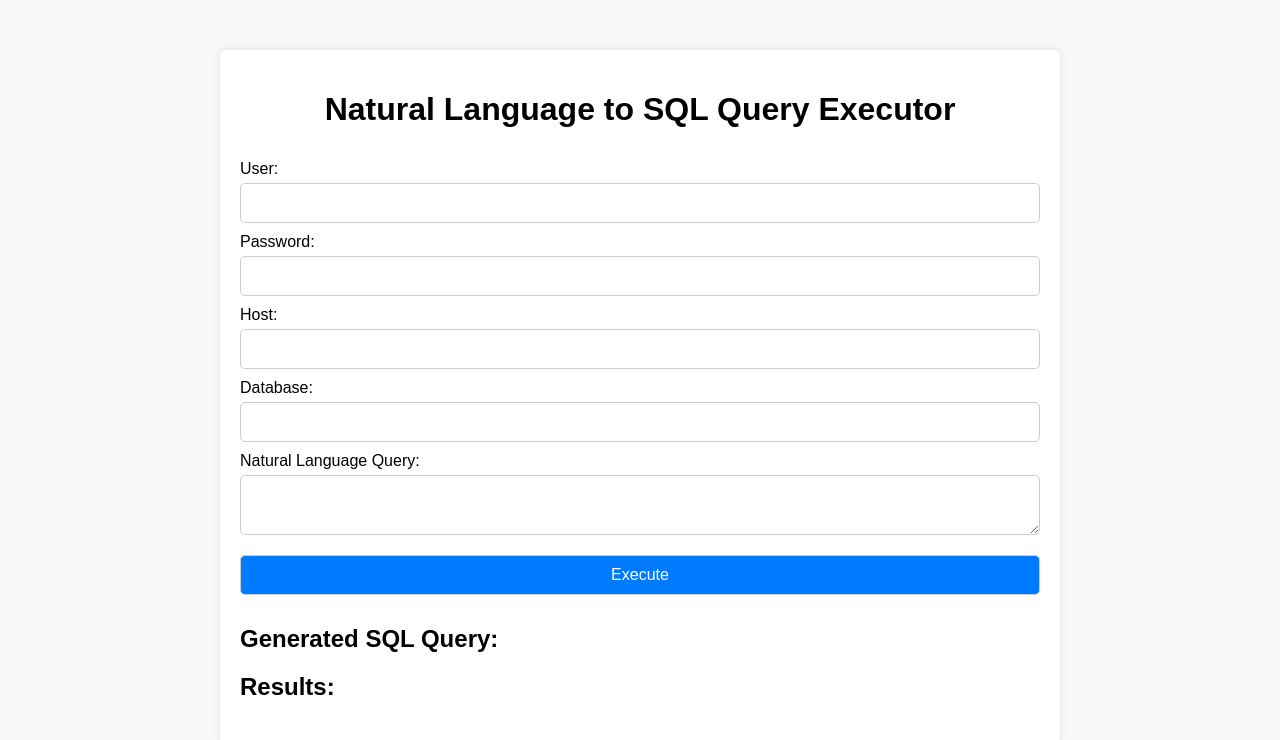
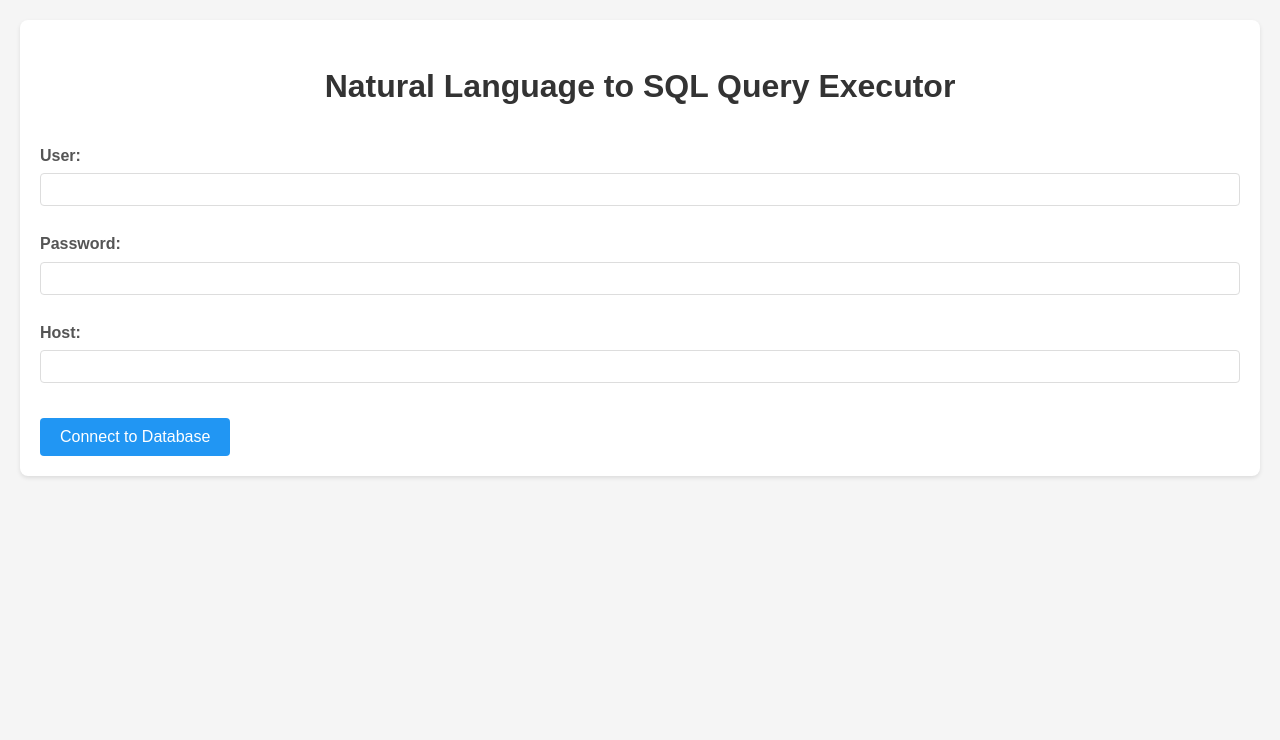
Before and after one commit to amitgupta0220/Natural_language_to_SQL, a Flask app: page / in a window 1280 px wide. Shown: the top 740 px of the page. Run offline with Flask 3, Linux system fonts and the light colour scheme.

Commit message:
added dynamic database handling

```diff
--- a/app.py
+++ b/app.py
@@ -96,6 +96,19 @@ Remember to:
 - Use appropriate data types in comparisons"""
     return prompt
 
+# Function to fetch available databases
+def fetch_databases(user, password, host):
+    try:
+        conn = mysql.connector.connect(user=user, password=password, host=host)
+        if conn.is_connected():
+            cursor = conn.cursor()
+            cursor.execute("SHOW DATABASES")
+            databases = [db[0] for db in cursor.fetchall() if db[0] not in ['information_schema', 'performance_schema', 'mysql', 'sys']]
+            conn.close()
+            return databases, None
+    except Error as e:
+        return None, f"Error connecting to database: {str(e)}"
+
 @app.route('/')
 def index():
     return render_template('index.html')
@@ -147,5 +160,19 @@ def download():
         download_name='query_results.csv'
     )
 
+@app.route('/fetch-databases', methods=['POST'])
+def get_databases():
+    user = request.form['user']
+    password = request.form['password']
+    host = request.form['host']
+
+    if user and host:
+        databases, error = fetch_databases(user, password, host)
+        if error:
+            return jsonify({"error": error})
+        return jsonify({"databases": databases})
+    else:
+        return jsonify({"error": "Please provide user and host information."})
+
 if __name__ == '__main__':
     app.run(debug=True)
--- a/static/styles.css
+++ b/static/styles.css
@@ -1,70 +1,136 @@
 body {
     font-family: Arial, sans-serif;
+    line-height: 1.6;
     margin: 0;
-    padding: 0;
-    background-color: #f8f8f8;
+    padding: 20px;
+    background-color: #f5f5f5;
 }
 
 .container {
-    max-width: 800px;
-    margin: 50px auto;
+    max-width: 1200px;
+    margin: 0 auto;
+    background-color: white;
     padding: 20px;
-    background-color: #fff;
-    box-shadow: 0 0 10px rgba(0, 0, 0, 0.1);
-    border-radius: 5px;
+    border-radius: 8px;
+    box-shadow: 0 2px 4px rgba(0, 0, 0, 0.1);
 }
 
 h1 {
+    color: #333;
     text-align: center;
+    margin-bottom: 30px;
 }
 
-form {
-    display: flex;
-    flex-direction: column;
+h2 {
+    color: #444;
+    margin-top: 20px;
+}
+
+.form-group {
+    margin-bottom: 15px;
 }
 
 label {
+    display: block;
+    margin-bottom: 5px;
+    color: #555;
+    font-weight: bold;
+}
+
+input[type="text"],
+input[type="password"],
+select,
+textarea {
+    width: 100%;
+    padding: 8px;
+    border: 1px solid #ddd;
+    border-radius: 4px;
+    box-sizing: border-box;
+    margin-bottom: 10px;
+}
+
+textarea {
+    height: 100px;
+    resize: vertical;
+}
+
+button {
+    background-color: #4CAF50;
+    color: white;
+    padding: 10px 20px;
+    border: none;
+    border-radius: 4px;
+    cursor: pointer;
+    font-size: 16px;
     margin-top: 10px;
 }
 
-input, textarea, button {
-    margin-top: 5px;
-    padding: 10px;
-    font-size: 16px;
-    border: 1px solid #ccc;
-    border-radius: 5px;
+button:hover {
+    background-color: #45a049;
 }
 
-button {
-    margin-top: 20px;
-    background-color: #007bff;
-    color: white;
-    cursor: pointer;
+#connect-btn {
+    background-color: #2196F3;
 }
 
-button:hover {
-    background-color: #0056b3;
+#connect-btn:hover {
+    background-color: #1976D2;
+}
+
+#download-btn {
+    background-color: #673AB7;
+    margin-top: 20px;
+}
+
+#download-btn:hover {
+    background-color: #5E35B1;
+}
+
+.error-message {
+    color: #f44336;
+    background-color: #ffebee;
+    padding: 10px;
+    border-radius: 4px;
+    margin: 10px 0;
+    display: none;
+}
+
+.table-container {
+    overflow-x: auto;
+    margin: 20px 0;
+}
+
+table {
+    width: 100%;
+    border-collapse: collapse;
+    margin-top: 10px;
+}
+
+th, td {
+    border: 1px solid #ddd;
+    padding: 8px;
+    text-align: left;
+}
+
+th {
+    background-color: #f5f5f5;
+    font-weight: bold;
+}
+
+tr:nth-child(even) {
+    background-color: #f9f9f9;
+}
+
+#sql-query {
+    background-color: #f8f9fa;
+    padding: 15px;
+    border-radius: 4px;
+    border: 1px solid #ddd;
+    white-space: pre-wrap;
+    font-family: monospace;
+    margin: 10px 0;
 }
 
 #results {
     margin-top: 30px;
 }
-
-table {
-    width: 100%;
-    border-collapse: collapse;
-    margin-top: 20px;
-}
-
-table, th, td {
-    border: 1px solid #ccc;
-}
-
-th, td {
-    padding: 10px;
-    text-align: left;
-}
-
-#download-btn {
-    display: none;
-}
--- a/templates/index.html
+++ b/templates/index.html
@@ -9,24 +9,45 @@
   <body>
     <div class="container">
       <h1>Natural Language to SQL Query Executor</h1>
-      <form id="query-form">
+      <form id="connection-form">
+        <div class="form-group">
           <label for="user">User:</label>
           <input type="text" id="user" name="user" required />
+        </div>
+        <div class="form-group">
           <label for="password">Password:</label>
           <input type="password" id="password" name="password" />
+        </div>
+        <div class="form-group">
           <label for="host">Host:</label>
           <input type="text" id="host" name="host" required />
-        <label for="database">Database:</label>
-        <input type="text" id="database" name="database" required />
+        </div>
+        <button type="button" id="connect-btn">Connect to Database</button>
+      </form>
+
+      <form id="query-form" style="display: none;">
+        <div class="form-group">
+          <label for="database">Select Database:</label>
+          <select id="database" name="database" required>
+            <option value="">Select a database...</option>
+          </select>
+        </div>
+        <div class="form-group">
           <label for="question">Natural Language Query:</label>
           <textarea id="question" name="question" required></textarea>
-        <button type="submit">Execute</button>
+        </div>
+        <button type="submit">Execute Query</button>
       </form>
-      <div id="results">
+
+      <div id="error-message" class="error-message"></div>
+
+      <div id="results" style="display: none;">
         <h2>Generated SQL Query:</h2>
-        <p id="sql-query"></p>
+        <pre id="sql-query"></pre>
         <h2>Results:</h2>
+        <div class="table-container">
           <table id="results-table"></table>
+        </div>
         <form id="download-form" method="POST" action="/download">
           <input type="hidden" id="csv-data" name="csv_data" />
           <button type="submit" id="download-btn">Download data as CSV</button>
@@ -34,40 +55,84 @@
       </div>
     </div>
     <script>
-      document
-        .getElementById("query-form")
-        .addEventListener("submit", function (e) {
+      document.getElementById('connect-btn').addEventListener('click', function() {
+        const user = document.getElementById('user').value;
+        const password = document.getElementById('password').value;
+        const host = document.getElementById('host').value;
+
+        if (!user || !host) {
+          showError('Please provide user and host information');
+          return;
+        }
+
+        const formData = new FormData();
+        formData.append('user', user);
+        formData.append('password', password);
+        formData.append('host', host);
+
+        fetch('/fetch-databases', {
+          method: 'POST',
+          body: formData
+        })
+        .then(response => response.json())
+        .then(data => {
+          if (data.error) {
+            showError(data.error);
+          } else {
+            const databaseSelect = document.getElementById('database');
+            databaseSelect.innerHTML = '<option value="">Select a database...</option>';
+            data.databases.forEach(db => {
+              const option = document.createElement('option');
+              option.value = db;
+              option.textContent = db;
+              databaseSelect.appendChild(option);
+            });
+            document.getElementById('query-form').style.display = 'block';
+            hideError();
+          }
+        })
+        .catch(error => {
+          showError('Error connecting to database: ' + error.message);
+        });
+      });
+
+      document.getElementById('query-form').addEventListener('submit', function(e) {
         e.preventDefault();
-          fetch("/execute", {
-            method: "POST",
-            body: new FormData(this),
+        const formData = new FormData(this);
+        formData.append('user', document.getElementById('user').value);
+        formData.append('password', document.getElementById('password').value);
+        formData.append('host', document.getElementById('host').value);
+
+        fetch('/execute', {
+          method: 'POST',
+          body: formData
         })
-            .then((response) => response.json())
-            .then((data) => {
+        .then(response => response.json())
+        .then(data => {
           if (data.error) {
-                alert(data.error);
+            showError(data.error);
           } else {
-                document.getElementById("sql-query").innerText = data.sql_query;
-                const resultsTable = document.getElementById("results-table");
-                resultsTable.innerHTML = "";
+            document.getElementById('sql-query').innerText = data.sql_query;
+            const resultsTable = document.getElementById('results-table');
+            resultsTable.innerHTML = '';
             const headers = data.columns;
             const rows = data.result;
 
-                const thead = document.createElement("thead");
-                const tr = document.createElement("tr");
-                headers.forEach((header) => {
-                  const th = document.createElement("th");
+            const thead = document.createElement('thead');
+            const tr = document.createElement('tr');
+            headers.forEach(header => {
+              const th = document.createElement('th');
               th.innerText = header;
               tr.appendChild(th);
             });
             thead.appendChild(tr);
             resultsTable.appendChild(thead);
 
-                const tbody = document.createElement("tbody");
-                rows.forEach((row) => {
-                  const tr = document.createElement("tr");
-                  headers.forEach((header) => {
-                    const td = document.createElement("td");
+            const tbody = document.createElement('tbody');
+            rows.forEach(row => {
+              const tr = document.createElement('tr');
+              headers.forEach(header => {
+                const td = document.createElement('td');
                 td.innerText = row[header];
                 tr.appendChild(td);
               });
@@ -75,11 +140,26 @@
             });
             resultsTable.appendChild(tbody);
 
-                document.getElementById("csv-data").value = data.csv;
-                document.getElementById("download-btn").style.display = "block";
+            document.getElementById('csv-data').value = data.csv;
+            document.getElementById('download-btn').style.display = 'block';
+            document.getElementById('results').style.display = 'block';
+            hideError();
           }
+        })
+        .catch(error => {
+          showError('Error executing query: ' + error.message);
         });
       });
+
+      function showError(message) {
+        const errorDiv = document.getElementById('error-message');
+        errorDiv.textContent = message;
+        errorDiv.style.display = 'block';
+      }
+
+      function hideError() {
+        document.getElementById('error-message').style.display = 'none';
+      }
     </script>
   </body>
 </html>
```
Lines whose indentation alone changed are shown as unchanged.
